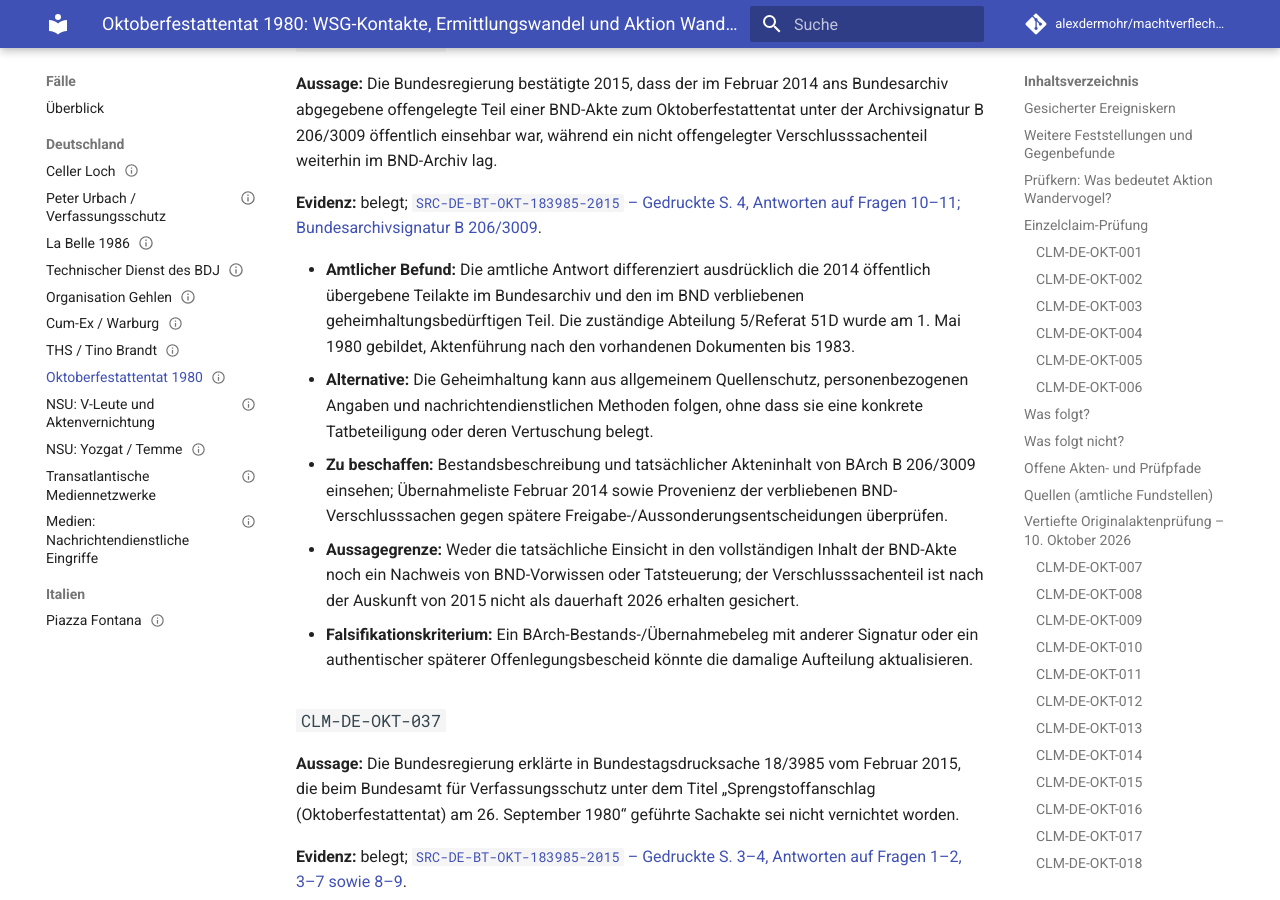
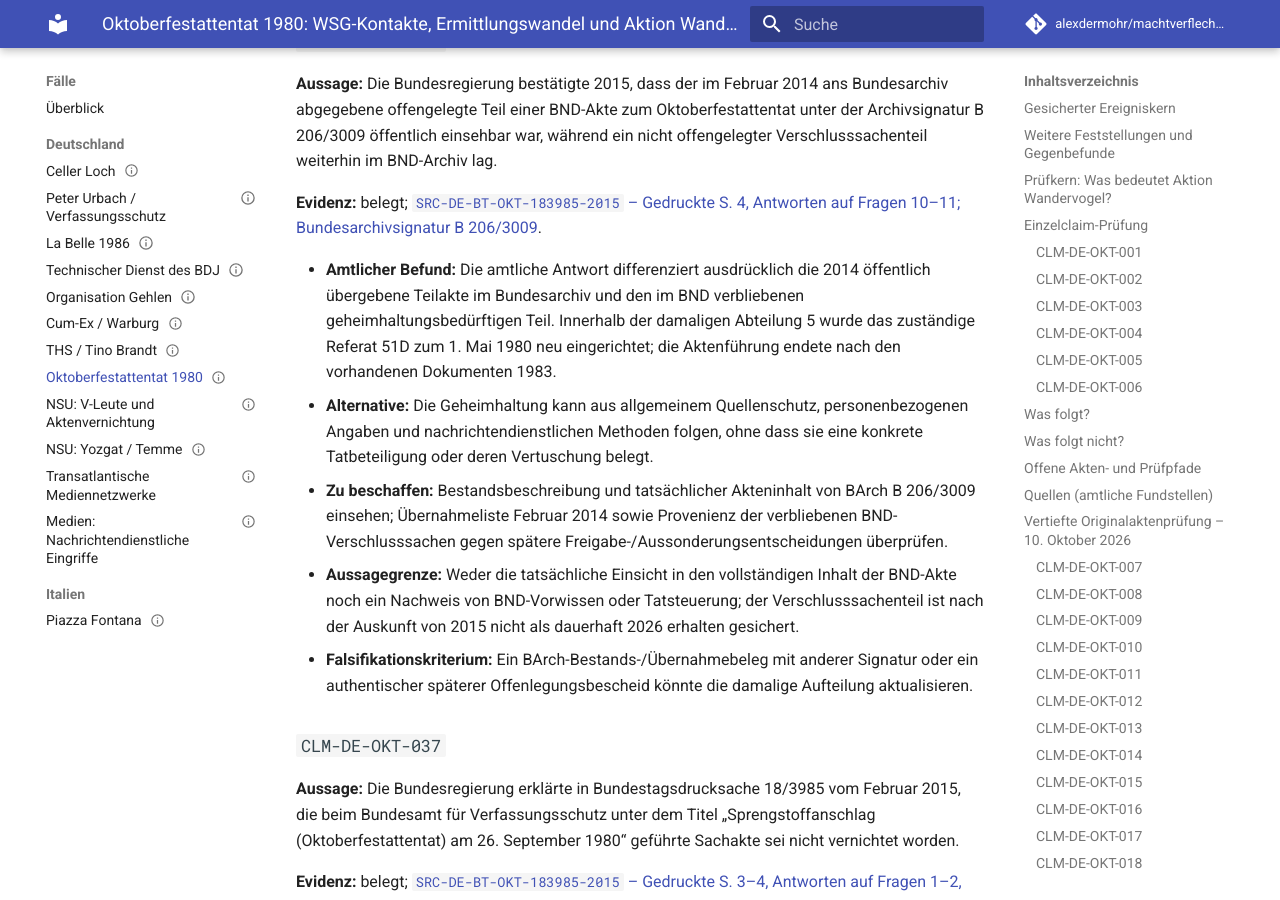
Before and after one commit to alexdermohr/machtverflechtungen, an MkDocs documentation site: the page built from docs/faelle/de/oktoberfestattentat-1980.md, in a window 1280 px wide and 900 px high, scrolled down 21129 px. Built offline with MkDocs 1.6.1 and Material for MkDocs 9.7.7, drawn with Linux system fonts in a browser that asks for light colours; comment, search, counter and statistics services are not loaded.

```diff
--- a/docs/faelle/de/oktoberfestattentat-1980.md
+++ b/docs/faelle/de/oktoberfestattentat-1980.md
@@ -638,7 +638,7 @@ claims:
       - source: "SRC-DE-BT-OKT-183985-2015"
         directness: "direct"
         locator: "Gedruckte S. 4, Antworten auf Fragen 10–11; Bundesarchivsignatur B 206/3009"
-        note: "Die amtliche Antwort differenziert ausdrücklich die 2014 öffentlich übergebene Teilakte im Bundesarchiv und den im BND verbliebenen geheimhaltungsbedürftigen Teil. Die zuständige Abteilung 5/Referat 51D wurde am 1. Mai 1980 gebildet, Aktenführung nach den vorhandenen Dokumenten bis 1983."
+        note: "Die amtliche Antwort differenziert ausdrücklich die 2014 öffentlich übergebene Teilakte im Bundesarchiv und den im BND verbliebenen geheimhaltungsbedürftigen Teil. Innerhalb der damaligen Abteilung 5 wurde das zuständige Referat 51D zum 1. Mai 1980 neu eingerichtet; die Aktenführung endete nach den vorhandenen Dokumenten 1983."
     counterevidence: []
     alternatives: ["Die Geheimhaltung kann aus allgemeinem Quellenschutz, personenbezogenen Angaben und nachrichtendienstlichen Methoden folgen, ohne dass sie eine konkrete Tatbeteiligung oder deren Vertuschung belegt."]
     missing_evidence: ["Bestandsbeschreibung und tatsächlicher Akteninhalt von BArch B 206/3009 einsehen; Übernahmeliste Februar 2014 sowie Provenienz der verbliebenen BND-Verschlusssachen gegen spätere Freigabe-/Aussonderungsentscheidungen überprüfen."]
@@ -1164,7 +1164,7 @@ Die folgenden Regierungsantworten stehen in einem **anderen Zeit- und Beweiskont
 
 **Evidenz:** belegt; [`SRC-DE-BT-OKT-183985-2015` – Gedruckte S. 4, Antworten auf Fragen 10–11; Bundesarchivsignatur B 206/3009](https://dserver.bundestag.de/btd/18/039/1803985.pdf).
 
-- **Amtlicher Befund:** Die amtliche Antwort differenziert ausdrücklich die 2014 öffentlich übergebene Teilakte im Bundesarchiv und den im BND verbliebenen geheimhaltungsbedürftigen Teil. Die zuständige Abteilung 5/Referat 51D wurde am 1. Mai 1980 gebildet, Aktenführung nach den vorhandenen Dokumenten bis 1983.
+- **Amtlicher Befund:** Die amtliche Antwort differenziert ausdrücklich die 2014 öffentlich übergebene Teilakte im Bundesarchiv und den im BND verbliebenen geheimhaltungsbedürftigen Teil. Innerhalb der damaligen Abteilung 5 wurde das zuständige Referat 51D zum 1. Mai 1980 neu eingerichtet; die Aktenführung endete nach den vorhandenen Dokumenten 1983.
 - **Alternative:** Die Geheimhaltung kann aus allgemeinem Quellenschutz, personenbezogenen Angaben und nachrichtendienstlichen Methoden folgen, ohne dass sie eine konkrete Tatbeteiligung oder deren Vertuschung belegt.
 - **Zu beschaffen:** Bestandsbeschreibung und tatsächlicher Akteninhalt von BArch B 206/3009 einsehen; Übernahmeliste Februar 2014 sowie Provenienz der verbliebenen BND-Verschlusssachen gegen spätere Freigabe-/Aussonderungsentscheidungen überprüfen.
 - **Aussagegrenze:** Weder die tatsächliche Einsicht in den vollständigen Inhalt der BND-Akte noch ein Nachweis von BND-Vorwissen oder Tatsteuerung; der Verschlusssachenteil ist nach der Auskunft von 2015 nicht als dauerhaft 2026 erhalten gesichert.
```
Also changed, not shown: docs/quellen/oktoberfestattentat-1980-spurenpruefung.md (+1 -1 lines).
